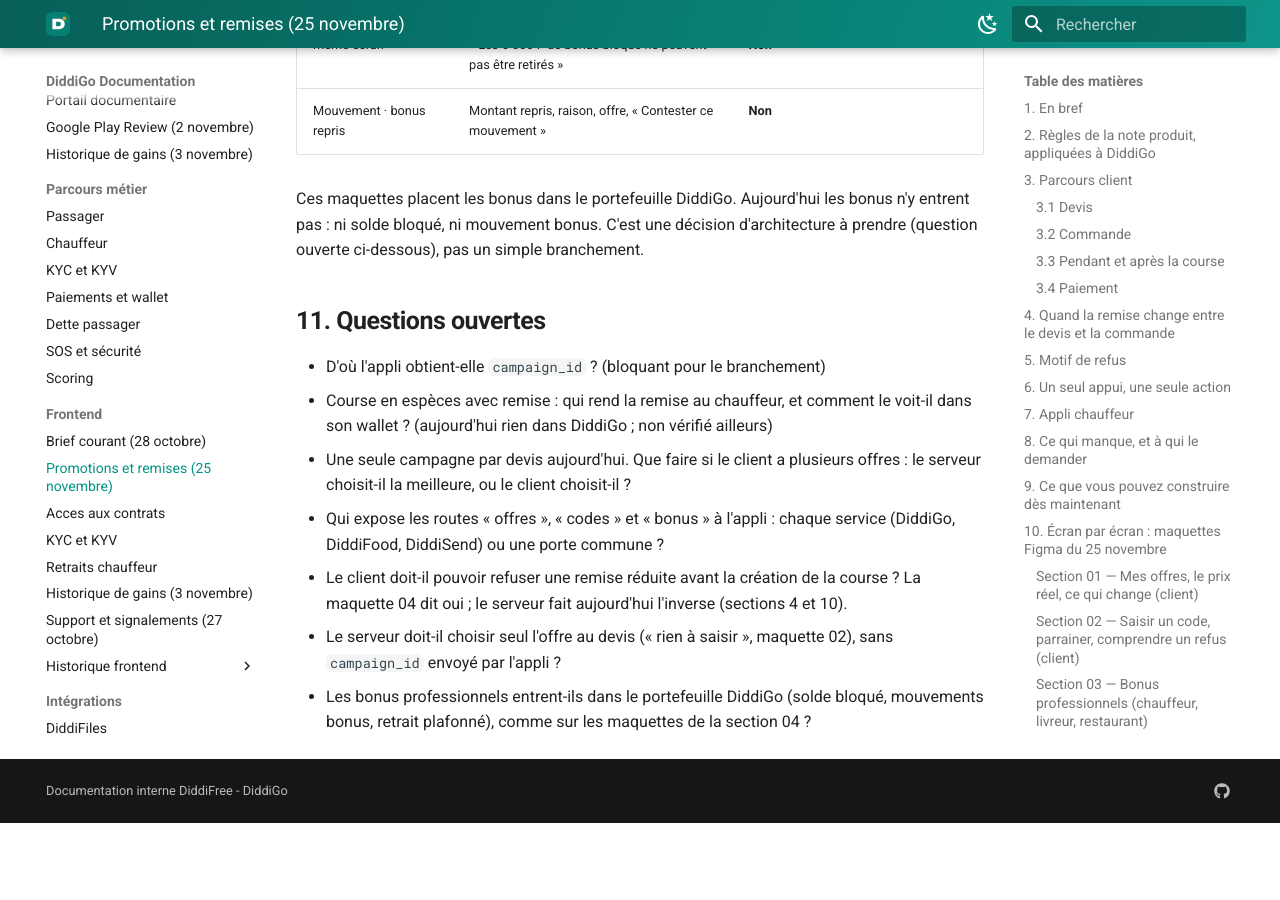
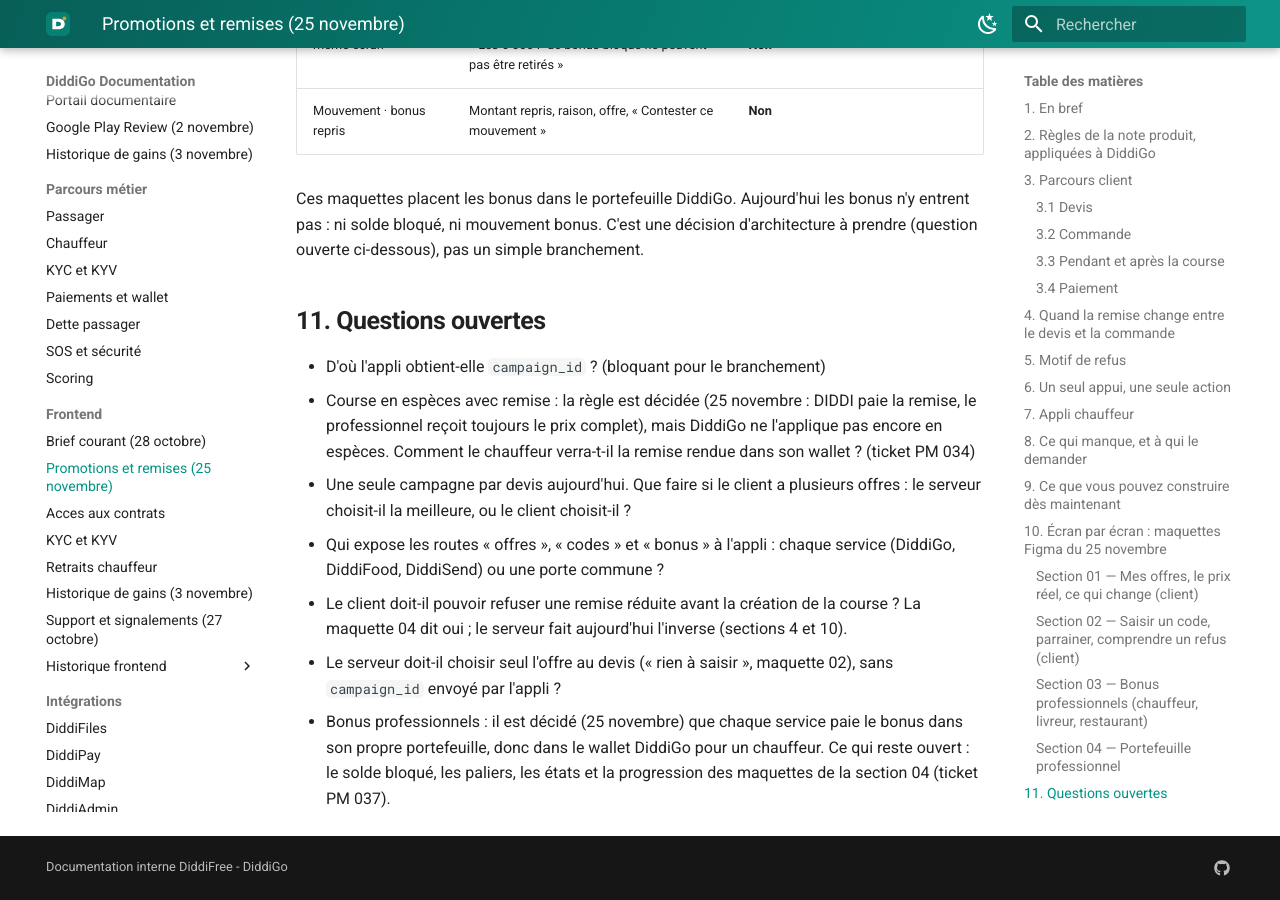
Before and after one commit to DIDDI-FREE/diddi-go-backend, an MkDocs documentation site: the page built from docs/frontend/DIDDIGO_FRONTEND_PROMOTIONS_BRIEF_2026-11-25.md, in a window 1280 px wide and 900 px high, scrolled down 12368 px. Built offline with MkDocs 1.6.1 and Material for MkDocs 9.7.7, drawn with Linux system fonts in a browser that asks for light colours; before the commit the page ends 13191 px from its top, so only the background shows below that.

Commit message:
docs: align the promotions spec with the decisions of 2026-11-25
Co-Authored-By: Claude Fable 5.2 <noreply@anthropic.com>

```diff
--- a/docs/frontend/DIDDIGO_FRONTEND_PROMOTIONS_BRIEF_2026-11-25.md
+++ b/docs/frontend/DIDDIGO_FRONTEND_PROMOTIONS_BRIEF_2026-11-25.md
@@ -418,9 +418,10 @@ branchement.
 ## 11. Questions ouvertes
 
 - D'où l'appli obtient-elle `campaign_id` ? (bloquant pour le branchement)
-- Course en espèces avec remise : qui rend la remise au chauffeur, et comment
-  le voit-il dans son wallet ? (aujourd'hui rien dans DiddiGo ; non vérifié
-  ailleurs)
+- Course en espèces avec remise : la règle est décidée (25 novembre : DIDDI paie
+  la remise, le professionnel reçoit toujours le prix complet), mais DiddiGo ne
+  l'applique pas encore en espèces. Comment le chauffeur verra-t-il la remise
+  rendue dans son wallet ? (ticket PM 034)
 - Une seule campagne par devis aujourd'hui. Que faire si le client a plusieurs
   offres : le serveur choisit-il la meilleure, ou le client choisit-il ?
 - Qui expose les routes « offres », « codes » et « bonus » à l'appli : chaque
@@ -430,6 +431,7 @@ branchement.
   (sections 4 et 10).
 - Le serveur doit-il choisir seul l'offre au devis (« rien à saisir »,
   maquette 02), sans `campaign_id` envoyé par l'appli ?
-- Les bonus professionnels entrent-ils dans le portefeuille DiddiGo (solde
-  bloqué, mouvements bonus, retrait plafonné), comme sur les maquettes de la
-  section 04 ?
+- Bonus professionnels : il est décidé (25 novembre) que chaque service paie
+  le bonus dans son propre portefeuille, donc dans le wallet DiddiGo pour un
+  chauffeur. Ce qui reste ouvert : le solde bloqué, les paliers, les états et
+  la progression des maquettes de la section 04 (ticket PM 037).
```
